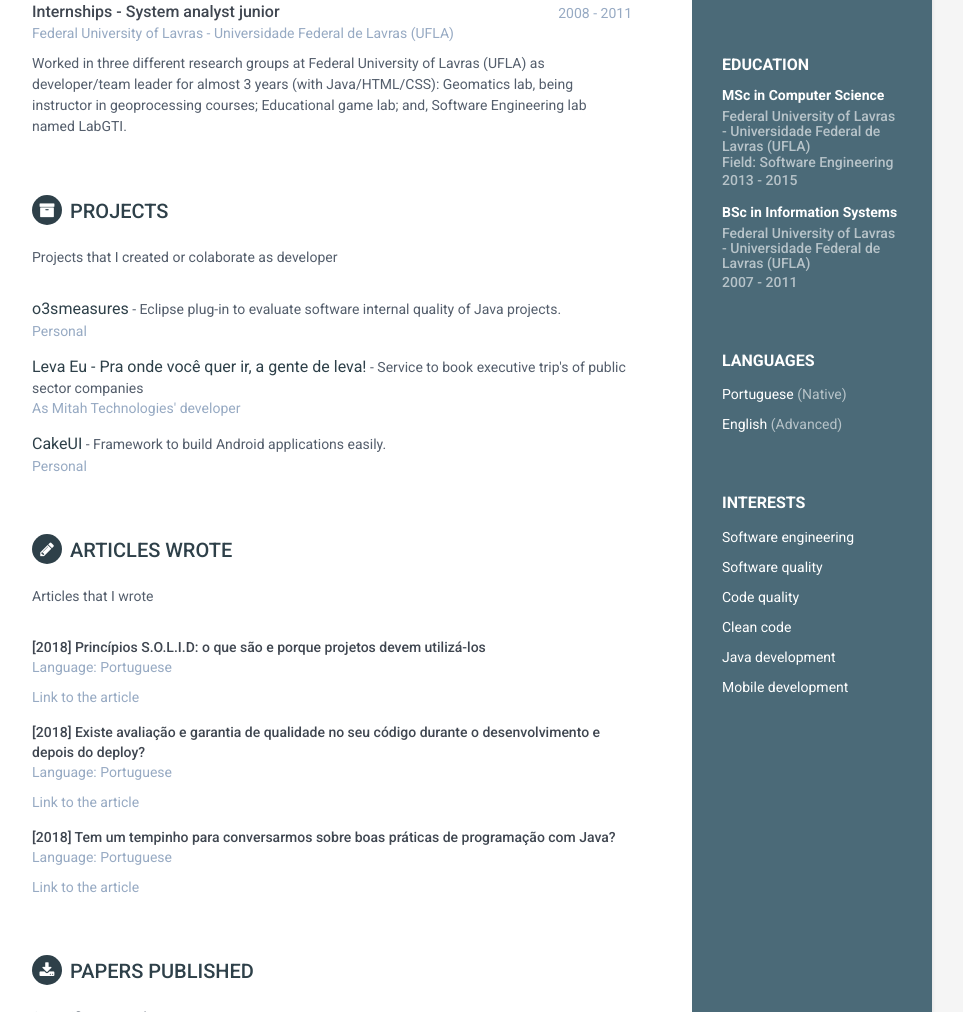
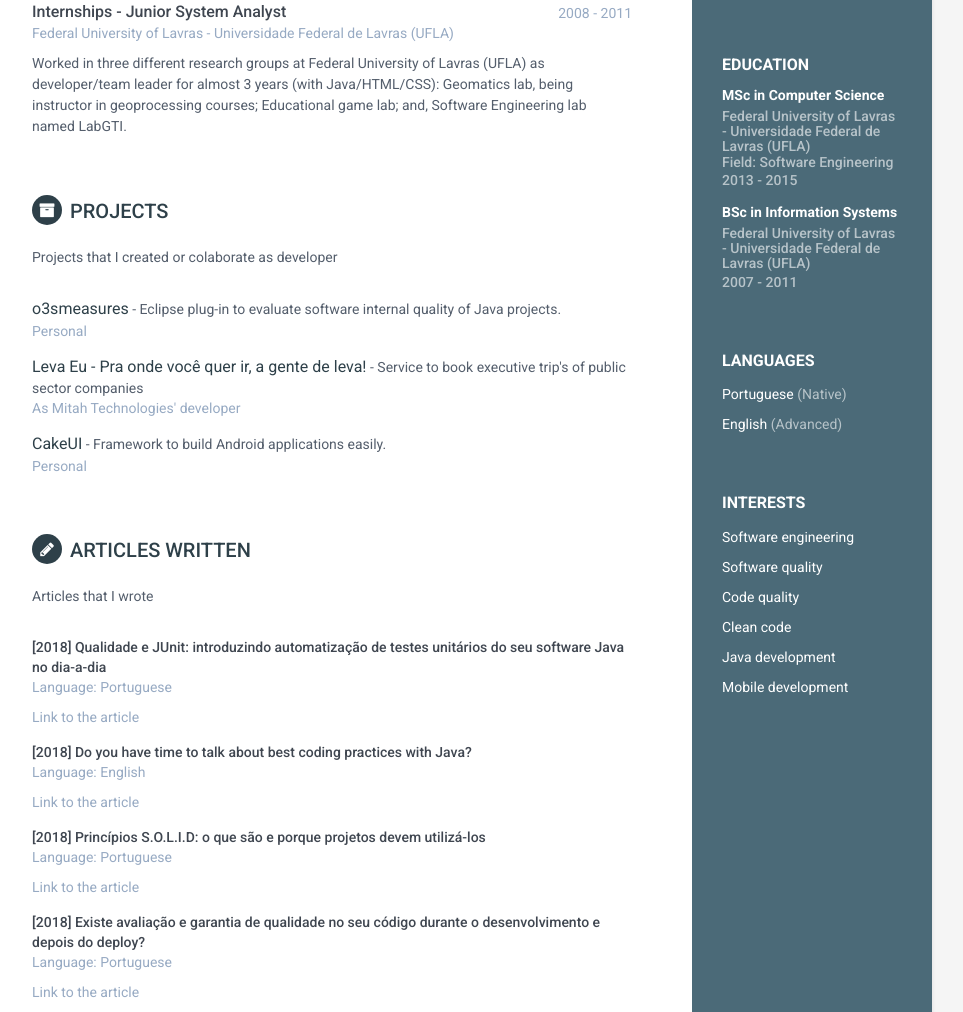
Before and after one commit to mariazevedo88/mariazevedo88.github.io, a plain HTML site: page index.html in a window 1280 px wide. Shown: the part 553-1565 px from the top of the page, without its empty margins (188-1151 px from the left). Drawn offline with Linux system fonts and the light colour scheme; files whose address does not match are found by name.

Commit message:
Updating Articles written section and correcting typos.

```diff
--- a/index.html
+++ b/index.html
@@ -124,7 +124,7 @@
                 <div class="item">
                     <div class="meta">
                         <div class="upper-row">
-                            <h3 class="job-title">Internships - System analyst junior</h3>
+                            <h3 class="job-title">Internships - Junior System Analyst</h3>
                             <div class="time">2008 - 2011</div>
                         </div><!--//upper-row-->
                         <div class="company">Federal University of Lavras - Universidade Federal de Lavras (UFLA)</div>
@@ -157,7 +157,7 @@
             </section><!--//section-->
 
             <section class="section papers-section">
-                <h2 class="section-title"><i class="fa fa-pencil"></i>Articles wrote</h2>
+                <h2 class="section-title"><i class="fa fa-pencil"></i>Articles written</h2>
                 <div class="intro">
                     <p>Articles that I wrote</p>
                 </div><!--//intro-->
--- a/js/index.js
+++ b/js/index.js
@@ -9,6 +9,16 @@ Since: 06/08/2016
   app.controller('PageCtrl', function ($scope, $window) {
 
 		$scope.articlesPublished = [
+			{'name': 'Qualidade e JUnit: introduzindo automatização de testes unitários do seu software Java no dia-a-dia',
+			'year': '2018',
+			'language': 'Portuguese',
+			'link': 'https://bit.ly/2Oosil4'
+			},
+			{'name': 'Do you have time to talk about best coding practices with Java?',
+			'year': '2018',
+			'language': 'English',
+			'link': 'https://bit.ly/2Rzp0xo'
+			},
 			{'name': 'Princípios S.O.L.I.D: o que são e porque projetos devem utilizá-los',
 			'year': '2018',
 			'language': 'Portuguese',
@@ -17,12 +27,12 @@ Since: 06/08/2016
 			{'name': 'Existe avaliação e garantia de qualidade no seu código durante o desenvolvimento e depois do deploy?',
 			'year': '2018',
 			'language': 'Portuguese',
-			'link': 'https://goo.gl/P1JKtf'
+			'link': 'https://bit.ly/2BLwPgi'
 			},
 			{'name': 'Tem um tempinho para conversarmos sobre boas práticas de programação com Java?',
 			'year': '2018',
 			'language': 'Portuguese',
-			'link': 'https://goo.gl/bWf5Bb'
+			'link': 'https://bit.ly/2zsSWn8'
 			}
 		];
 
```
